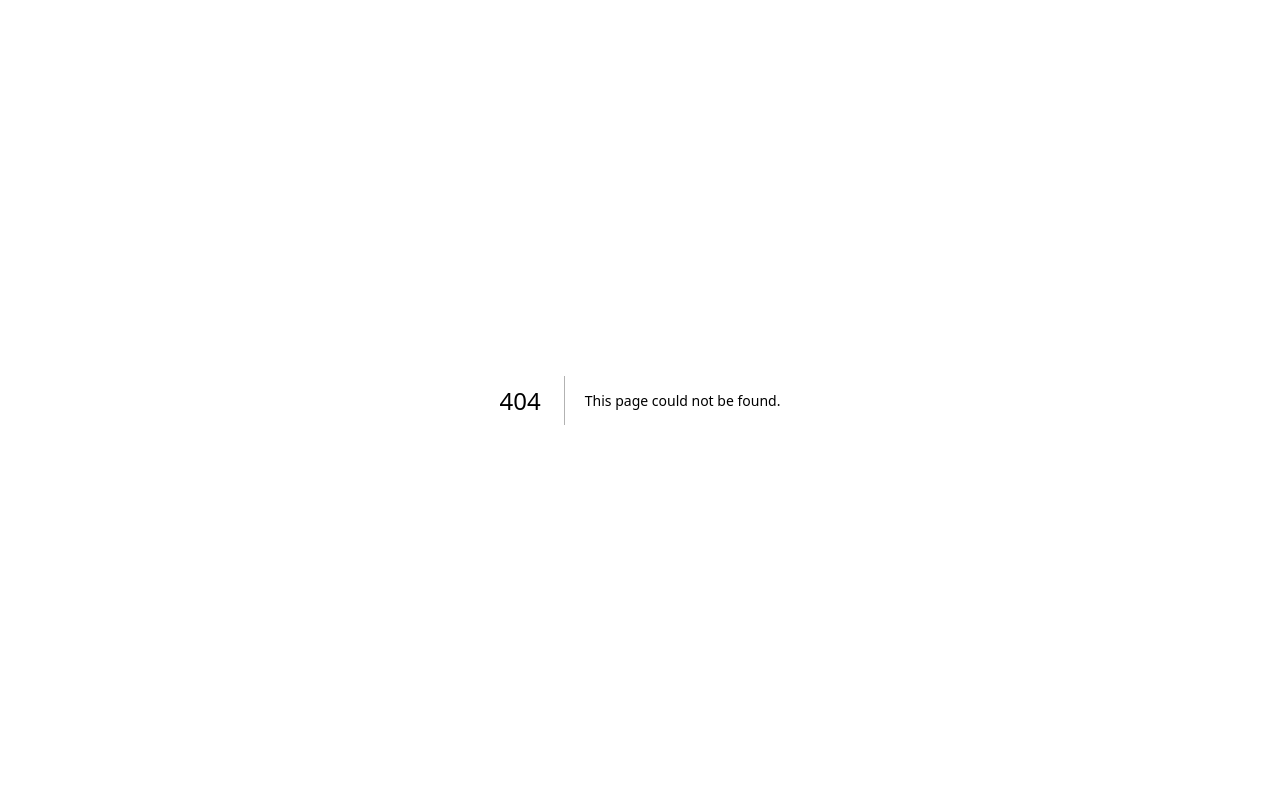
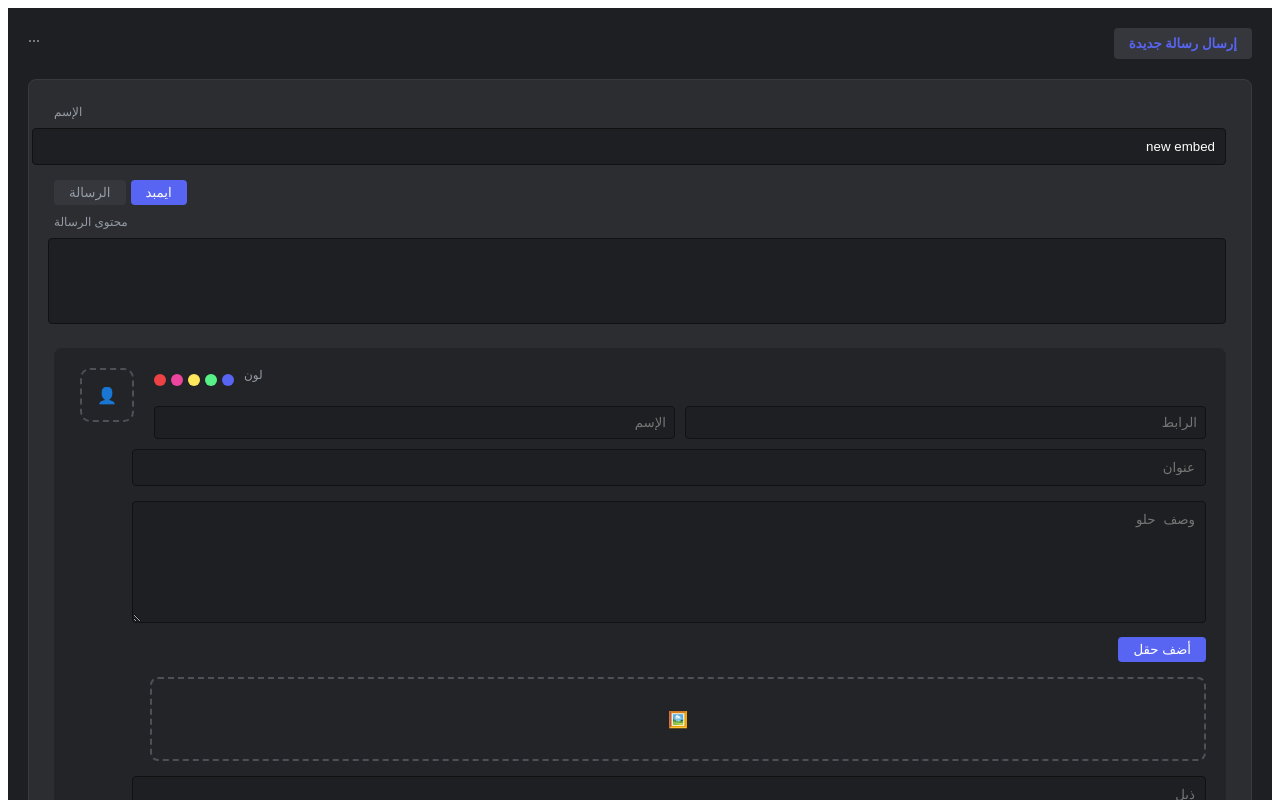
Before and after one commit to abdalrahmanabnmohammed-png/ii3rwa-boot, a Next.js app: page /embed-creator in a window 1280 px wide. Before the commit this address had no page. Shown: the top 800 px of the page. Built offline with nearby package versions, Linux system fonts and the light colour scheme.

Commit message:
Create embed-creator.js

```diff
--- /dev/null
+++ b/pages/embed-creator.js
@@ -0,0 +1,110 @@
+import React, { useState } from 'react';
+
+export default function EmbedCreator() {
+  const [embedData, setEmbedData] = useState({
+    name: 'new embed', content: '', author: '', authorUrl: '',
+    title: '', description: '', footer: '', color: '#5865f2'
+  });
+
+  return (
+    <div style={styles.container}>
+      {/* الرأس - Header */}
+      <div style={styles.header}>
+        <button style={styles.sendBtn}>إرسال رسالة جديدة</button>
+        <div style={styles.headerMore}>...</div>
+      </div>
+
+      <div style={styles.editorCard}>
+        {/* قسم الاسم ومحتوى الرسالة */}
+        <div style={styles.inputGroup}>
+          <label style={styles.label}>الإسم</label>
+          <input
+            style={styles.mainInput}
+            value={embedData.name}
+            onChange={(e) => setEmbedData({...embedData, name: e.target.value})}
+          />
+        </div>
+
+        <div style={styles.typeToggle}>
+          <button style={styles.toggleBtnActive}>ايمبد</button>
+          <button style={styles.toggleBtn}>الرسالة</button>
+        </div>
+
+        <div style={styles.inputGroup}>
+          <label style={styles.label}>محتوى الرسالة</label>
+          <textarea style={styles.textarea} />
+        </div>
+
+        {/* منطقة منشئ الإيمبد (المعاينة والحقول) */}
+        <div style={styles.embedCreatorGrid}>
+          {/* الجانب الأيمن: حقول الإيمبد */}
+          <div style={styles.embedFields}>
+            <div style={styles.colorPickerRow}>
+              <span style={styles.label}>لون</span>
+              <div style={styles.colorDots}>
+                {['#5865f2', '#57f287', '#fee75c', '#eb459e', '#ed4245'].map(c => (
+                  <div
+                    key={c}
+                    style={{...styles.colorDot, backgroundColor: c}}
+                    onClick={() => setEmbedData({...embedData, color: c})}
+                  />
+                ))}
+              </div>
+            </div>
+
+            <div style={styles.row}>
+              <input style={styles.smallInput} placeholder="الرابط" />
+              <input style={styles.smallInput} placeholder="الإسم" />
+            </div>
+
+            <input style={styles.mainInput} placeholder="عنوان" />
+            <textarea style={styles.embedTextarea} placeholder="وصف حلو" />
+
+            <button style={styles.addFieldBtn}>أضف حقل</button>
+
+            <div style={styles.imagePlaceholder}>🖼️</div>
+            <input style={styles.mainInput} placeholder="ذيل" />
+          </div>
+
+          {/* الجانب الأيسر: أيقونة المؤلف */}
+          <div style={styles.authorSection}>
+            <div style={styles.authorCircle}>👤</div>
+          </div>
+        </div>
+      </div>
+
+      <div style={styles.noResponses}>
+        <p>No responses, create the first response</p>
+        <button style={styles.addResponseBtn}>إضافة رد تلقائي</button>
+      </div>
+    </div>
+  );
+}
+
+const styles = {
+  container: { padding: '20px', backgroundColor: '#1e1f22', minHeight: '100vh', direction: 'rtl', color: '#fff' },
+  header: { display: 'flex', justifyContent: 'space-between', marginBottom: '20px' },
+  sendBtn: { backgroundColor: '#35373c', color: '#5865f2', border: 'none', padding: '8px 15px', borderRadius: '4px', cursor: 'pointer', fontWeight: 'bold' },
+  headerMore: { color: '#949ba4', cursor: 'pointer' },
+  editorCard: { backgroundColor: '#2b2d31', borderRadius: '8px', padding: '25px', border: '1px solid #383a40' },
+  label: { display: 'block', color: '#949ba4', fontSize: '12px', marginBottom: '8px', textAlign: 'left' },
+  mainInput: { width: '100%', backgroundColor: '#1e1f22', border: '1px solid #111', borderRadius: '4px', padding: '10px', color: '#fff', marginBottom: '15px' },
+  typeToggle: { display: 'flex', justifyContent: 'flex-end', gap: '5px', marginBottom: '10px' },
+  toggleBtn: { backgroundColor: '#35373c', border: 'none', color: '#949ba4', padding: '5px 15px', borderRadius: '4px' },
+  toggleBtnActive: { backgroundColor: '#5865f2', border: 'none', color: '#fff', padding: '5px 15px', borderRadius: '4px' },
+  textarea: { width: '100%', height: '80px', backgroundColor: '#1e1f22', border: '1px solid #111', borderRadius: '4px', color: '#fff', resize: 'none' },
+  embedCreatorGrid: { display: 'flex', gap: '20px', marginTop: '20px', padding: '20px', backgroundColor: '#232428', borderRadius: '8px' },
+  embedFields: { flex: 1 },
+  authorSection: { width: '60px' },
+  authorCircle: { width: '50px', height: '50px', border: '2px dashed #4e5058', borderRadius: '10px', display: 'flex', alignItems: 'center', justifyContent: 'center', color: '#4e5058' },
+  colorPickerRow: { display: 'flex', justifyContent: 'flex-end', alignItems: 'center', gap: '10px', marginBottom: '15px' },
+  colorDots: { display: 'flex', gap: '5px' },
+  colorDot: { width: '12px', height: '12px', borderRadius: '50%', cursor: 'pointer' },
+  row: { display: 'flex', gap: '10px', marginBottom: '10px' },
+  smallInput: { flex: 1, backgroundColor: '#1e1f22', border: '1px solid #111', padding: '8px', borderRadius: '4px', color: '#fff' },
+  embedTextarea: { width: '100%', height: '100px', backgroundColor: '#1e1f22', border: '1px solid #111', borderRadius: '4px', padding: '10px', color: '#fff', marginBottom: '10px' },
+  addFieldBtn: { backgroundColor: '#5865f2', border: 'none', color: '#fff', padding: '5px 15px', borderRadius: '4px', cursor: 'pointer', marginBottom: '15px' },
+  imagePlaceholder: { width: '100%', height: '80px', border: '2px dashed #4e5058', borderRadius: '8px', display: 'flex', alignItems: 'center', justifyContent: 'center', marginBottom: '15px' },
+  noResponses: { textAlign: 'center', marginTop: '40px', color: '#4e5058' },
+  addResponseBtn: { backgroundColor: '#35373c', border: 'none', color: '#fff', padding: '10px 20px', borderRadius: '4px', marginTop: '10px', cursor: 'pointer' }
+};
```
